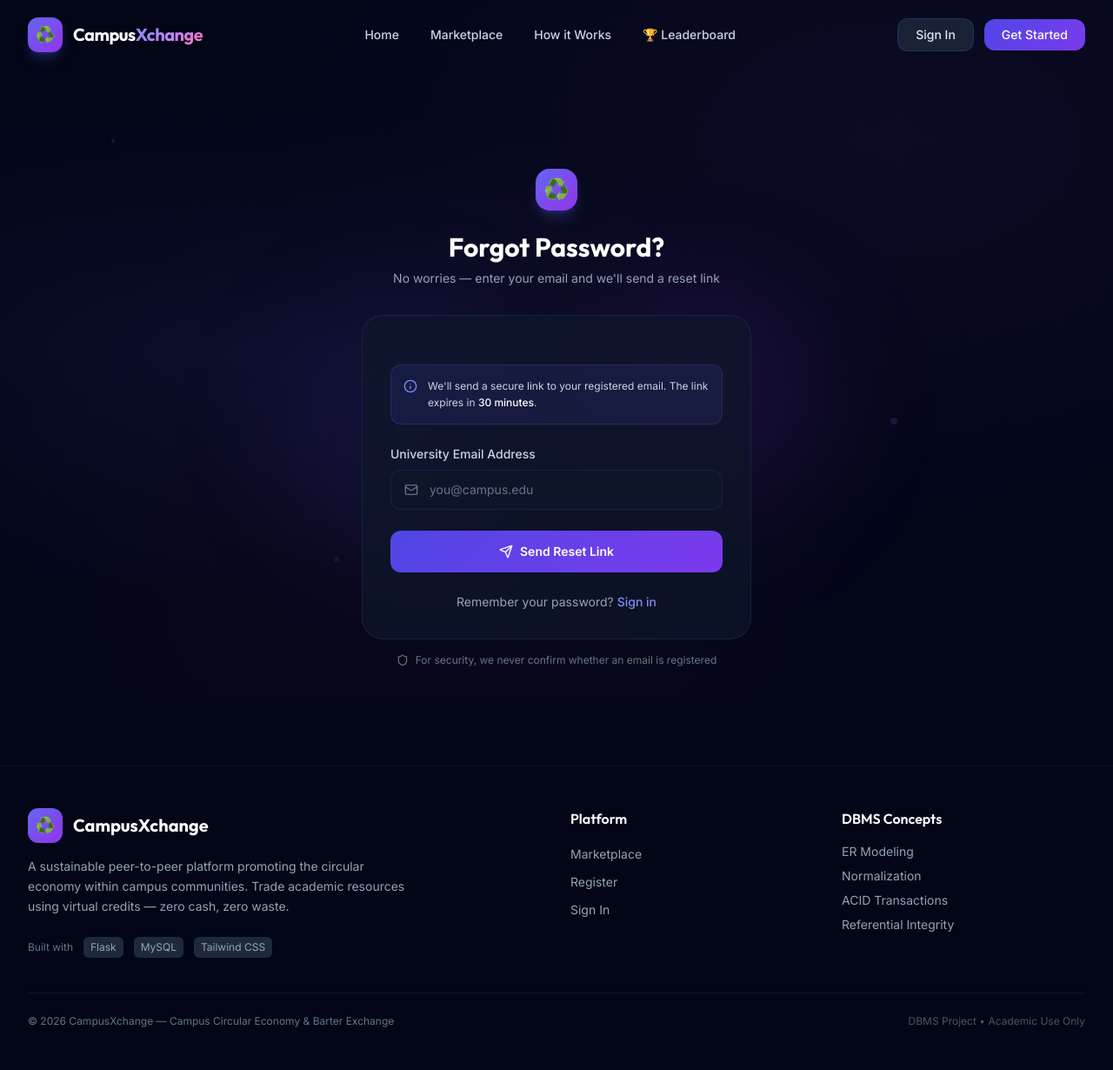
After one commit to irinemilton/CampusXchange, a Flask app: page /forgot-password in a window 1280 px wide. The commit adds this page. Shown: the whole page at 87% size. Run offline with Flask 3, Linux system fonts and the light colour scheme; parts of the project's set-up code (start-up, migrations or seed data) failed here and were passed over; some libraries are stand-ins or nearby versions.

Commit message:
feat: add email-based forgot password feature
- Add Flask-Mail dependency for Gmail SMTP email sending
- Add PasswordResetToken and PasswordResetExpiry columns to Student model
- Add /forgot-password route: generates secure token, sends styled reset email
- Add /reset-password/<token> route: validates token expiry, updates password
- Resets FailedLoginAttempts on successful reset (unlocks locked accounts)
- Tokens expire after 30 minutes for security
- Add forgot_password.html and reset_password.html templates
- Wire up Forgot password? link in login.html

```diff
--- a/app.py
+++ b/app.py
@@ -4,10 +4,12 @@ Campus Circular Economy & Barter Exchange
 Main Flask Application — MySQL Backend
 """
 
-from datetime import datetime
+from datetime import datetime, timedelta
 import random
+import secrets
 from flask import Flask, render_template, request, redirect, url_for, flash, jsonify
 from flask_login import LoginManager, login_user, logout_user, login_required, current_user
+from flask_mail import Mail, Message
 from flask_wtf.csrf import CSRFProtect
 from models import db, Student, Category, Item, ExchangeTransaction, CreditLedger
 from config import Config
@@ -22,6 +24,7 @@ app.config.from_object(Config)
 
 db.init_app(app)
 csrf = CSRFProtect(app)
+mail = Mail(app)
 
 login_manager = LoginManager()
 login_manager.init_app(app)
@@ -157,6 +160,109 @@ def logout():
     logout_user()
     flash('You have been logged out.', 'info')
     return redirect(url_for('index'))
+
+
+# ── Forgot Password ────────────────────────────────────────────────────────
+@app.route('/forgot-password', methods=['GET', 'POST'])
+def forgot_password():
+    if current_user.is_authenticated:
+        return redirect(url_for('dashboard'))
+
+    if request.method == 'POST':
+        email = request.form.get('email', '').strip().lower()
+        student = Student.query.filter_by(Email=email).first()
+
+        # Always show the same message to avoid leaking registered emails
+        flash('If that email is registered, a password reset link has been sent.', 'info')
+
+        if student:
+            # Generate a secure random token
+            token = secrets.token_urlsafe(32)
+            student.PasswordResetToken = token
+            student.PasswordResetExpiry = datetime.utcnow() + timedelta(seconds=app.config['PASSWORD_RESET_EXPIRY'])
+            db.session.commit()
+
+            # Build the reset URL
+            reset_url = url_for('reset_password', token=token, _external=True)
+
+            # Send email
+            try:
+                msg = Message(
+                    subject='CampusXchange — Password Reset Request',
+                    recipients=[student.Email]
+                )
+                msg.html = f"""
+                <div style="font-family:sans-serif;max-width:520px;margin:auto;background:#0f172a;color:#e2e8f0;padding:32px;border-radius:16px;">
+                    <div style="text-align:center;margin-bottom:24px;">
+                        <span style="font-size:40px;">&#9851;</span>
+                        <h1 style="color:#818cf8;font-size:22px;margin:8px 0 4px;">CampusXchange</h1>
+                        <p style="color:#94a3b8;font-size:13px;margin:0;">Campus Circular Economy Platform</p>
+                    </div>
+                    <h2 style="font-size:18px;margin-bottom:8px;">Hi {student.Name},</h2>
+                    <p style="color:#94a3b8;font-size:14px;line-height:1.6;">
+                        We received a request to reset the password for your account.
+                        Click the button below to set a new password. This link will expire in <strong style="color:#e2e8f0;">30 minutes</strong>.
+                    </p>
+                    <div style="text-align:center;margin:28px 0;">
+                        <a href="{reset_url}"
+                           style="display:inline-block;background:linear-gradient(135deg,#6366f1,#8b5cf6);color:#fff;padding:14px 32px;
+                                  border-radius:12px;text-decoration:none;font-weight:600;font-size:15px;">
+                            Reset My Password
+                        </a>
+                    </div>
+                    <p style="color:#64748b;font-size:12px;text-align:center;">
+                        If you didn't request this, you can safely ignore this email.<br>
+                        Your password won't change until you click the link above.
+                    </p>
+                    <hr style="border-color:#1e293b;margin:24px 0;">
+                    <p style="color:#475569;font-size:11px;text-align:center;">CampusXchange &mdash; Built for students, by students.</p>
+                </div>
+                """
+                mail.send(msg)
+            except Exception:
+                app.logger.error(f'Failed to send password reset email to {student.Email}', exc_info=True)
+
+        return redirect(url_for('forgot_password'))
+
+    return render_template('forgot_password.html')
+
+
+# ── Reset Password (via token link) ───────────────────────────────────────
+@app.route('/reset-password/<token>', methods=['GET', 'POST'])
+def reset_password(token):
+    if current_user.is_authenticated:
+        return redirect(url_for('dashboard'))
+
+    student = Student.query.filter_by(PasswordResetToken=token).first()
+
+    # Validate token existence and expiry
+    if not student or student.PasswordResetExpiry is None or student.PasswordResetExpiry < datetime.utcnow():
+        flash('This password reset link is invalid or has expired. Please request a new one.', 'error')
+        return redirect(url_for('forgot_password'))
+
+    if request.method == 'POST':
+        password = request.form.get('password', '')
+        confirm = request.form.get('confirm_password', '')
+
+        if len(password) < 6:
+            flash('Password must be at least 6 characters.', 'error')
+            return redirect(url_for('reset_password', token=token))
+
+        if password != confirm:
+            flash('Passwords do not match.', 'error')
+            return redirect(url_for('reset_password', token=token))
+
+        # Update password and clear the reset token
+        student.set_password(password)
+        student.PasswordResetToken = None
+        student.PasswordResetExpiry = None
+        student.FailedLoginAttempts = 0  # Unlock account if it was locked
+        db.session.commit()
+
+        flash('Your password has been reset successfully! Please log in.', 'success')
+        return redirect(url_for('login'))
+
+    return render_template('reset_password.html', token=token)
 
 
 # ── Dashboard ────────────────────────────────────────────────
--- a/models.py
+++ b/models.py
@@ -28,6 +28,8 @@ class Student(UserMixin, db.Model):
     CreditBalance = db.Column(db.Integer, default=0)
     Bio = db.Column(db.Text, nullable=True)
     FailedLoginAttempts = db.Column(db.Integer, default=0)
+    PasswordResetToken = db.Column(db.String(100), nullable=True, unique=True)
+    PasswordResetExpiry = db.Column(db.DateTime, nullable=True)
 
     # Relationships
     items = db.relationship('Item', backref='owner', lazy='dynamic',
--- a/requirements.txt
+++ b/requirements.txt
@@ -5,3 +5,4 @@ flask-wtf==1.2.1
 pymysql==1.1.0
 werkzeug==3.0.1
 python-dotenv==1.0.0
+Flask-Mail==0.10.0
--- /dev/null
+++ b/templates/forgot_password.html
@@ -0,0 +1,86 @@
+{% extends 'base.html' %}
+
+{% block title %}Forgot Password{% endblock %}
+
+{% block content %}
+<section class="min-h-screen flex items-center justify-center py-20 px-4 relative">
+    <!-- Background Effects -->
+    <div class="absolute top-1/3 left-1/4 w-72 h-72 bg-indigo-600/10 rounded-full blur-3xl"></div>
+    <div class="absolute bottom-1/3 right-1/4 w-72 h-72 bg-purple-600/10 rounded-full blur-3xl"></div>
+
+    <div class="w-full max-w-md relative z-10 animate-slide-up">
+        <!-- Header -->
+        <div class="text-center mb-8">
+            <a href="{{ url_for('index') }}" class="inline-flex items-center gap-2 mb-6">
+                <div class="w-12 h-12 rounded-2xl bg-gradient-to-br from-indigo-500 to-purple-600 flex items-center justify-center text-white text-2xl shadow-lg shadow-indigo-500/25">
+                    ♻️
+                </div>
+            </a>
+            <h1 class="font-display text-3xl font-bold text-white mb-2">Forgot Password?</h1>
+            <p class="text-sm text-slate-400">No worries — enter your email and we'll send a reset link</p>
+        </div>
+
+        <!-- Form Card -->
+        <div class="glass rounded-3xl p-8">
+            <form method="POST" action="{{ url_for('forgot_password') }}" class="space-y-6" id="forgot-form">
+                <input type="hidden" name="csrf_token" value="{{ csrf_token() }}">
+
+                <!-- Info Banner -->
+                <div class="flex items-start gap-3 p-3.5 rounded-xl bg-indigo-500/10 border border-indigo-500/20">
+                    <i data-lucide="info" class="w-4 h-4 text-indigo-400 mt-0.5 shrink-0"></i>
+                    <p class="text-xs text-slate-300 leading-relaxed">
+                        We'll send a secure link to your registered email. The link expires in <span class="text-white font-medium">30 minutes</span>.
+                    </p>
+                </div>
+
+                <!-- Email -->
+                <div>
+                    <label class="block text-sm font-medium text-slate-300 mb-2">University Email Address</label>
+                    <div class="relative">
+                        <i data-lucide="mail" class="w-4 h-4 text-slate-500 absolute left-4 top-1/2 -translate-y-1/2"></i>
+                        <input type="email" name="email" id="forgot-email" required
+                               class="input-field w-full pl-11 pr-4 py-3 rounded-xl text-sm text-white placeholder-slate-500"
+                               placeholder="you@campus.edu"
+                               autocomplete="email">
+                    </div>
+                </div>
+
+                <!-- Submit -->
+                <button type="submit" class="btn-primary w-full py-3.5 rounded-xl text-sm font-semibold text-white flex items-center justify-center gap-2" id="forgot-submit">
+                    <i data-lucide="send" class="w-4 h-4"></i>
+                    <span>Send Reset Link</span>
+                </button>
+            </form>
+
+            <!-- Back to Login -->
+            <p class="text-center text-sm text-slate-400 mt-6">
+                Remember your password?
+                <a href="{{ url_for('login') }}" class="text-indigo-400 hover:text-indigo-300 font-medium transition-colors">Sign in</a>
+            </p>
+        </div>
+
+        <!-- Security Note -->
+        <div class="mt-4 flex items-center justify-center gap-2 text-xs text-slate-500">
+            <i data-lucide="shield" class="w-3.5 h-3.5"></i>
+            <span>For security, we never confirm whether an email is registered</span>
+        </div>
+    </div>
+</section>
+{% endblock %}
+
+{% block scripts %}
+<script>
+    // Loading state on submit
+    document.getElementById('forgot-form').addEventListener('submit', function() {
+        const btn = document.getElementById('forgot-submit');
+        btn.disabled = true;
+        btn.innerHTML = `
+            <svg class="animate-spin w-4 h-4" fill="none" viewBox="0 0 24 24">
+                <circle class="opacity-25" cx="12" cy="12" r="10" stroke="currentColor" stroke-width="4"></circle>
+                <path class="opacity-75" fill="currentColor" d="M4 12a8 8 0 018-8V0C5.373 0 0 5.373 0 12h4z"></path>
+            </svg>
+            <span>Sending...</span>
+        `;
+    });
+</script>
+{% endblock %}
--- a/templates/login.html
+++ b/templates/login.html
@@ -58,7 +58,7 @@
                         </div>
                         <span class="text-xs text-slate-400 group-hover:text-slate-200 transition-colors">Remember me</span>
                     </label>
-                    <a href="#" class="text-xs text-indigo-400 hover:text-indigo-300 transition-colors font-medium">Forgot password?</a>
+                    <a href="{{ url_for('forgot_password') }}" class="text-xs text-indigo-400 hover:text-indigo-300 transition-colors font-medium">Forgot password?</a>
                 </div>
 
                 <!-- Submit -->
```
Also changed, not shown: config.py (+11 -0 lines), templates/reset_password.html (added, +142 -0 lines).
